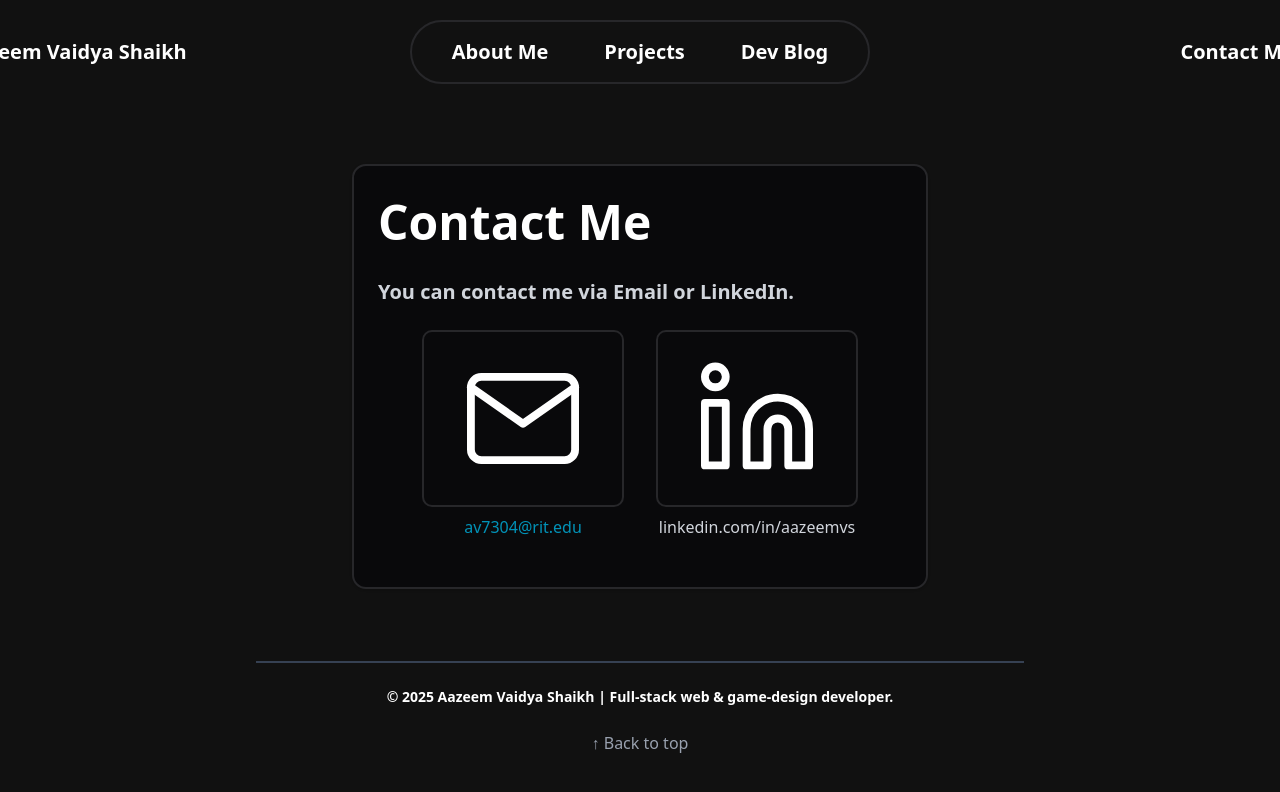
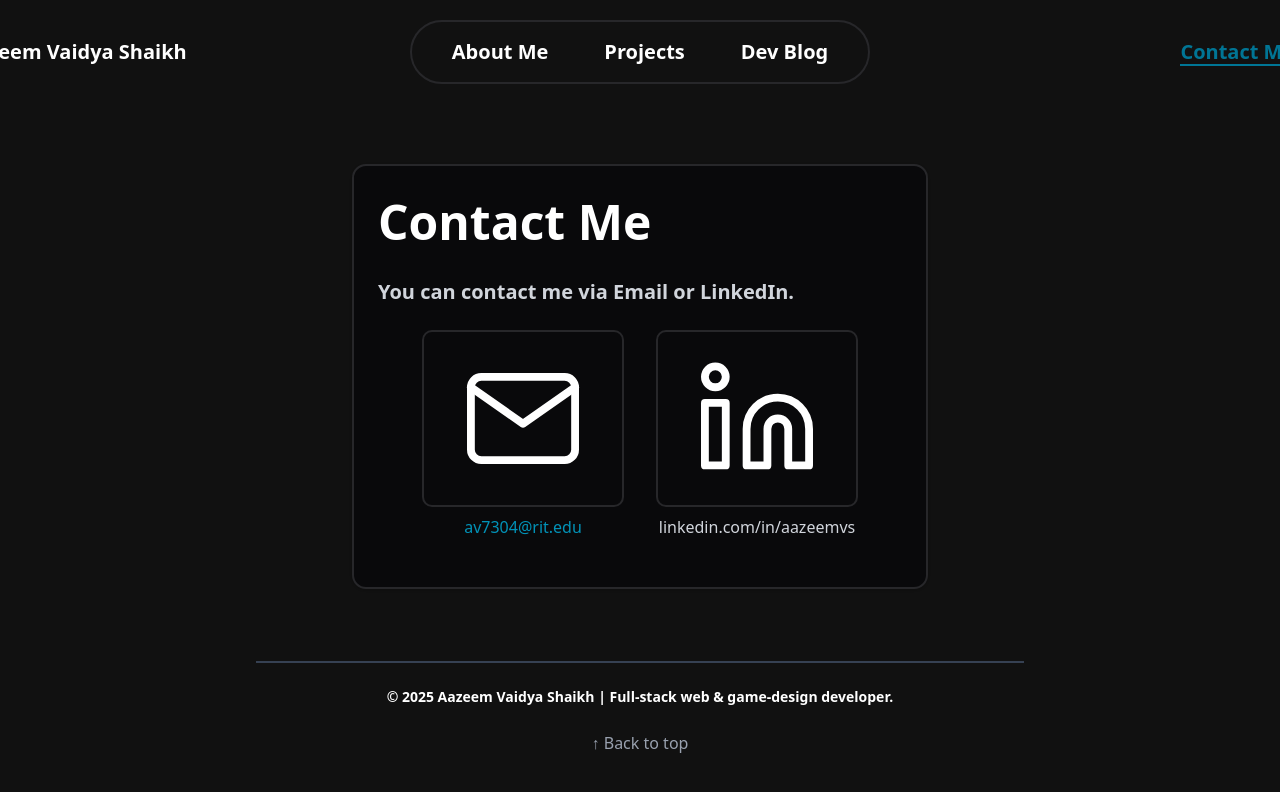
Before and after one commit to AazeemVS/Portfolio-Site, a React (Vite) app in the folder my-portfolio/: page /ContactMe in a window 1280 px wide. Shown: the top 792 px of the page. Built offline with nearby package versions, Linux system fonts and the light colour scheme.

Commit message:
Added active states for the nav bar

```diff
--- a/my-portfolio/src/App.tsx
+++ b/my-portfolio/src/App.tsx
@@ -5,6 +5,7 @@ import {
   Route,
   Navigate,
   useNavigate,
+  useLocation,
 } from "react-router-dom";
 
 import LandingPage from "@/pages/LandingPage";
@@ -33,11 +34,19 @@ import { motion } from "framer-motion";
 
 function NavBar() {
   const navigate = useNavigate();
+  const location = useLocation();
   const underlineVariants = {
     rest: { width: 0 },
     hover: { width: "100%" },
+    active: { width: "100%" },
   };
   const underlineTransition = { duration: 0.3, ease: "easeOut" };
+
+  // Helper function to check if a path is active
+  const isActive = (path: string) => {
+    return location.pathname === path;
+  };
+
   return (
     <div className="w-full mt-5">
       <div className="max-w-4xl mx-auto px-4">
@@ -48,16 +57,28 @@ function NavBar() {
               <NavigationMenuItem>
                 <NavigationMenuLink onClick={() => navigate("/LandingPage")}>
                   <motion.span
-                    className="relative inline-block text-xl font-bold whitespace-nowrap"
+                    className={`relative inline-block text-xl font-bold whitespace-nowrap ${
+                      isActive("/LandingPage") ? "text-cyan-700" : ""
+                    }`}
                     initial="rest"
                     whileHover="hover"
                   >
                     <span className="relative z-10">Aazeem Vaidya Shaikh</span>
+
+                    {isActive("/LandingPage") ? (
                       <motion.span
-                      className="absolute bottom-0 left-0 h-0.5 bg-cyan-900"
+                        className="absolute bottom-0 left-0 h-0.5 bg-cyan-700"
+                        variants={underlineVariants}
+                        initial="active" // Start with full width
+                        animate="active" // Keep full width
+                      />
+                    ) : (
+                      <motion.span
+                        className="absolute bottom-0 left-0 h-0.5 bg-cyan-700"
                         variants={underlineVariants}
                         transition={underlineTransition}
                       />
+                    )}
                   </motion.span>
                 </NavigationMenuLink>
               </NavigationMenuItem>
@@ -77,16 +98,27 @@ function NavBar() {
                       onClick={() => navigate(path)}
                     >
                       <motion.span
-                        className="relative inline-block text-xl font-bold whitespace-nowrap"
+                        className={`relative inline-block text-xl font-bold whitespace-nowrap ${
+                          isActive(path) ? "text-cyan-700" : ""
+                        }`}
                         initial="rest"
                         whileHover="hover"
                       >
                         <span className="relative z-10">{label}</span>
+                        {isActive(path) ? (
                           <motion.span
-                          className="absolute bottom-0 left-0 h-0.5 bg-cyan-900"
+                            className="absolute bottom-0 left-0 h-0.5 bg-cyan-700"
+                            variants={underlineVariants}
+                            initial="active" // Start with full width
+                            animate="active" // Keep full width
+                          />
+                        ) : (
+                          <motion.span
+                            className="absolute bottom-0 left-0 h-0.5 bg-cyan-700"
                             variants={underlineVariants}
                             transition={underlineTransition}
                           />
+                        )}
                       </motion.span>
                     </NavigationMenuLink>
                   ))}
@@ -99,16 +131,27 @@ function NavBar() {
               <NavigationMenuItem>
                 <NavigationMenuLink onClick={() => navigate("/ContactMe")}>
                   <motion.span
-                    className="relative inline-block text-xl font-bold whitespace-nowrap"
+                    className={`relative inline-block text-xl font-bold whitespace-nowrap ${
+                      isActive("/ContactMe") ? "text-cyan-700" : ""
+                    }`}
                     initial="rest"
                     whileHover="hover"
                   >
                     <span className="relative z-10">Contact Me</span>
+                    {isActive("/ContactMe") ? (
                       <motion.span
-                      className="absolute bottom-0 left-0 h-0.5 bg-cyan-900"
+                        className="absolute bottom-0 left-0 h-0.5 bg-cyan-700"
+                        variants={underlineVariants}
+                        initial="active" // Start with full width
+                        animate="active" // Keep full width
+                      />
+                    ) : (
+                      <motion.span
+                        className="absolute bottom-0 left-0 h-0.5 bg-cyan-700"
                         variants={underlineVariants}
                         transition={underlineTransition}
                       />
+                    )}
                   </motion.span>
                 </NavigationMenuLink>
               </NavigationMenuItem>
```
Lines whose indentation alone changed are shown as unchanged.
